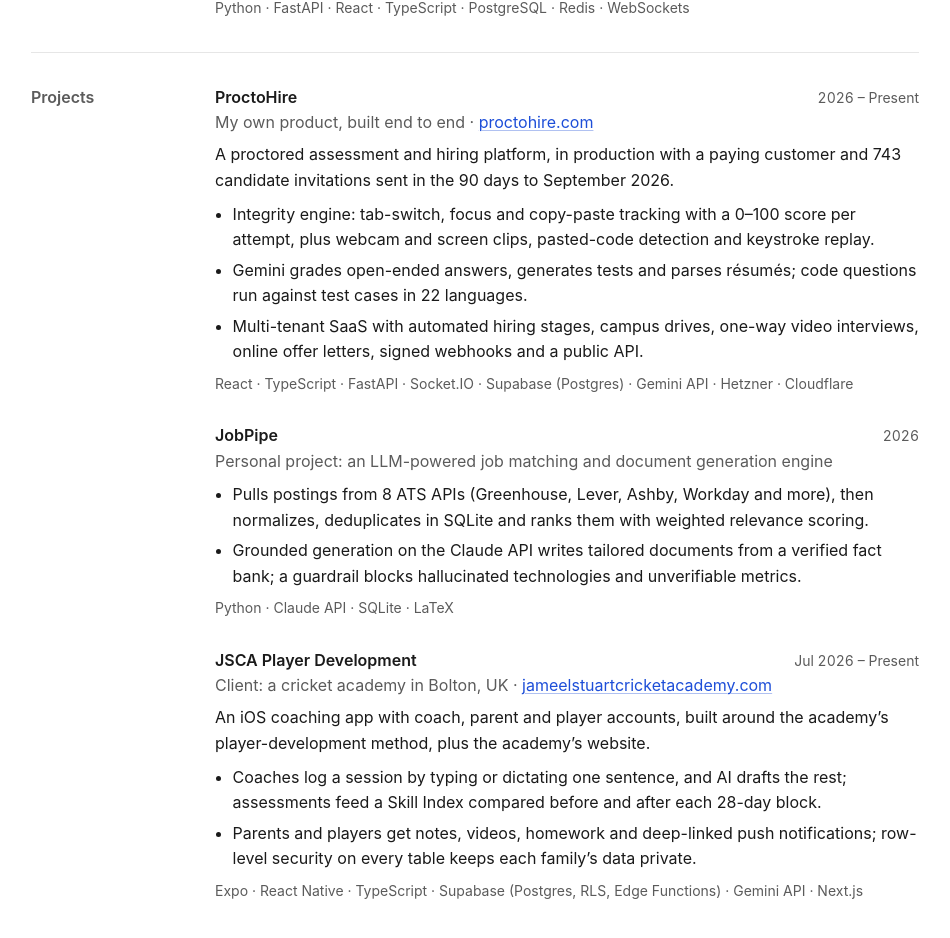
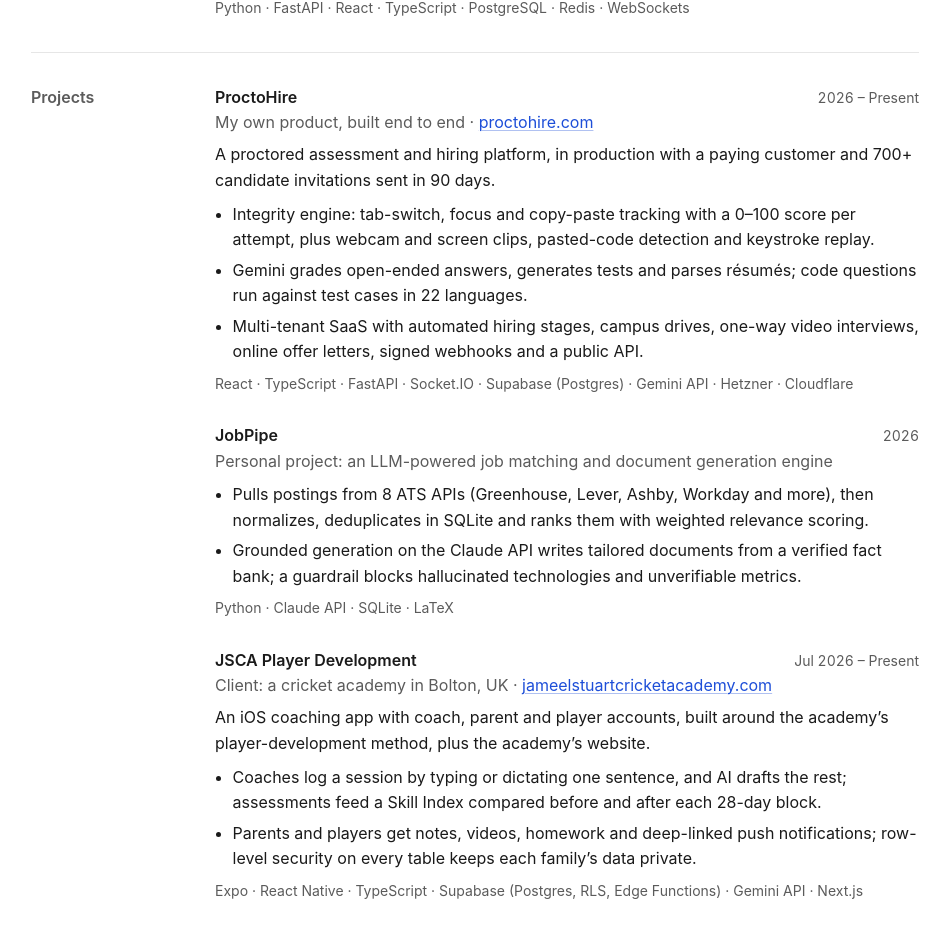
Before and after one commit to AdityaYInamdar/AdityaYInamdar, a Next.js app: page /AdityaYInamdar/ in a window 1280 px wide. Shown: the part 1076-2014 px from the top of the page, without its empty margins (165-1115 px from the left). Built offline with nearby package versions, Linux system fonts and the light colour scheme.

Commit message:
Round ProctoHire's invite count to 700+
A rounded floor reads cleanly and stays true as usage grows.

Co-Authored-By: Claude Opus 5.5 <noreply@anthropic.com>
Claude-Session: https://claude.ai/code/session_01FqncH9Cz5KGdyiWFNzvGv5

```diff
--- a/src/content.ts
+++ b/src/content.ts
@@ -80,7 +80,7 @@ export const featuredProjects: FeaturedProject[] = [
     period: '2026 – Present',
     links: [{ label: 'proctohire.com', href: 'https://proctohire.com' }],
     summary:
-      'A proctored assessment and hiring platform, in production with a paying customer and 743 candidate invitations sent in the 90 days to September 2026.',
+      'A proctored assessment and hiring platform, in production with a paying customer and 700+ candidate invitations sent in 90 days.',
     points: [
       'Integrity engine: tab-switch, focus and copy-paste tracking with a 0–100 score per attempt, plus webcam and screen clips, pasted-code detection and keystroke replay.',
       'Gemini grades open-ended answers, generates tests and parses résumés; code questions run against test cases in 22 languages.',
```
Also changed, not shown: 1 other file (tests, documents, lock files or other folders).
